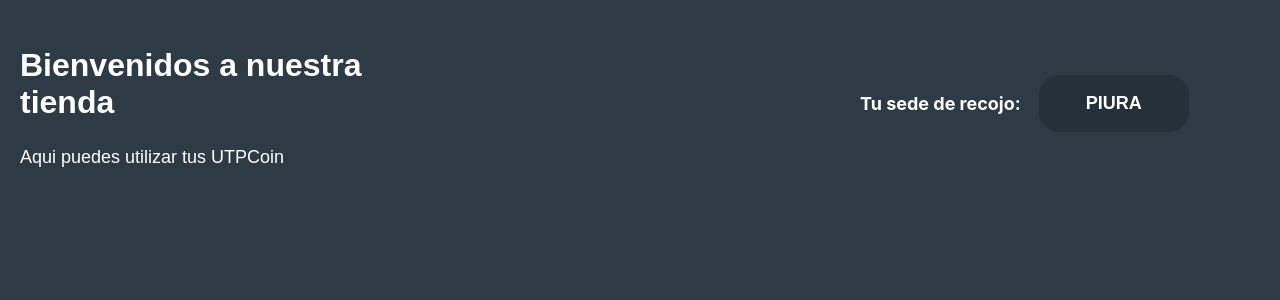
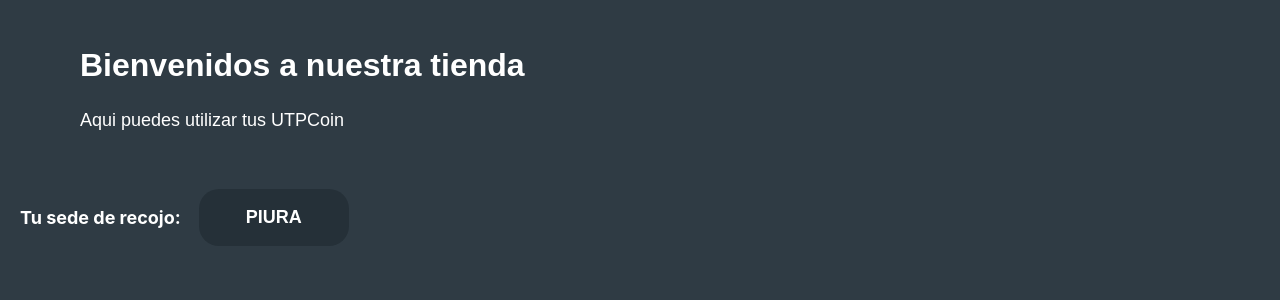
Before and after one commit to WzsdM/HACKATON_ONBOARDING, a PHP site: page /Muestra.php in a window 1280 px wide. Shown: the part 72-372 px from the top of the page. Run offline with PHP 8.4, Linux system fonts and the light colour scheme.

Commit message:
Retoques finales
Todo fue aprobado por Pyerina

```diff
--- a/styless.css
+++ b/styless.css
@@ -81,15 +81,20 @@ nav a:hover {
 /*Estilos del texto*/
 .info-box {
     display: flex;
+
     flex-wrap: wrap; /* Permite que los elementos se envuelvan cuando el espacio es limitado */
     color: white;
 }
 
 .left-info,
 .right-info {
-    flex: 1; /* Ocupa el espacio disponible */
     padding: 20px;
     align-items: center;
+}
+
+.left-info{
+    padding-right: -100px;
+    padding-left: 80px;
 }
 .left-info h2{
     font-size: 32px;
```
